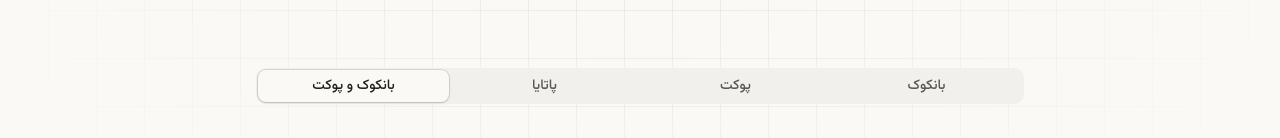
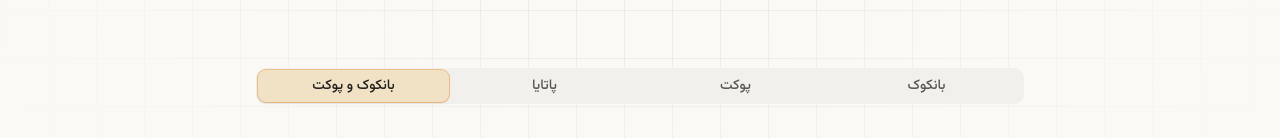
Before and after one commit to masoudroot/thailandgard, a Next.js app in the folder site/: page / in a window 1280 px wide. Shown: the part 364-502 px from the top of the page. Built offline with nearby package versions, Linux system fonts and the light colour scheme; no server answers; the database is empty.

Commit message:
نبض دیزاین: حالت فعال تب هیرو با پس‌زمینهٔ کرم پررنگ (D-023)

```diff
--- a/site/components/site/HeroCapsule.tsx
+++ b/site/components/site/HeroCapsule.tsx
@@ -109,7 +109,9 @@ export function HeroCapsule({
           </p>
         </Reveal>
 
-        {/* کپسول انتخاب مقصد؛ اسکرول افقی در موبایل تا قیچی نشود */}
+        {/* کپسول انتخاب مقصد؛ اسکرول افقی در موبایل تا قیچی نشود.
+            تب فعال پس‌زمینهٔ کرم پررنگ دارد (یافتهٔ M6 ممیزی ۱۶:۳۰) تا خواننده
+            بفهمد کدام مقصد را می‌خواند */}
         <Reveal delay={650} durationMs={200} className="mt-8">
           <div ref={capsuleWrap} className="mx-auto max-w-full overflow-x-auto pb-1">
             <SegmentedControl
@@ -117,7 +119,7 @@ export function HeroCapsule({
               value={destination}
               onChange={(v) => setDestination(v as DestinationValue)}
               aria-label="انتخاب مقصد"
-              className="w-max min-w-full"
+              className="w-max min-w-full [&>span[aria-hidden]]:bg-[color-mix(in_oklch,var(--brand)_26%,var(--background))] [&>span[aria-hidden]]:ring-brand/50"
             />
           </div>
         </Reveal>
```
